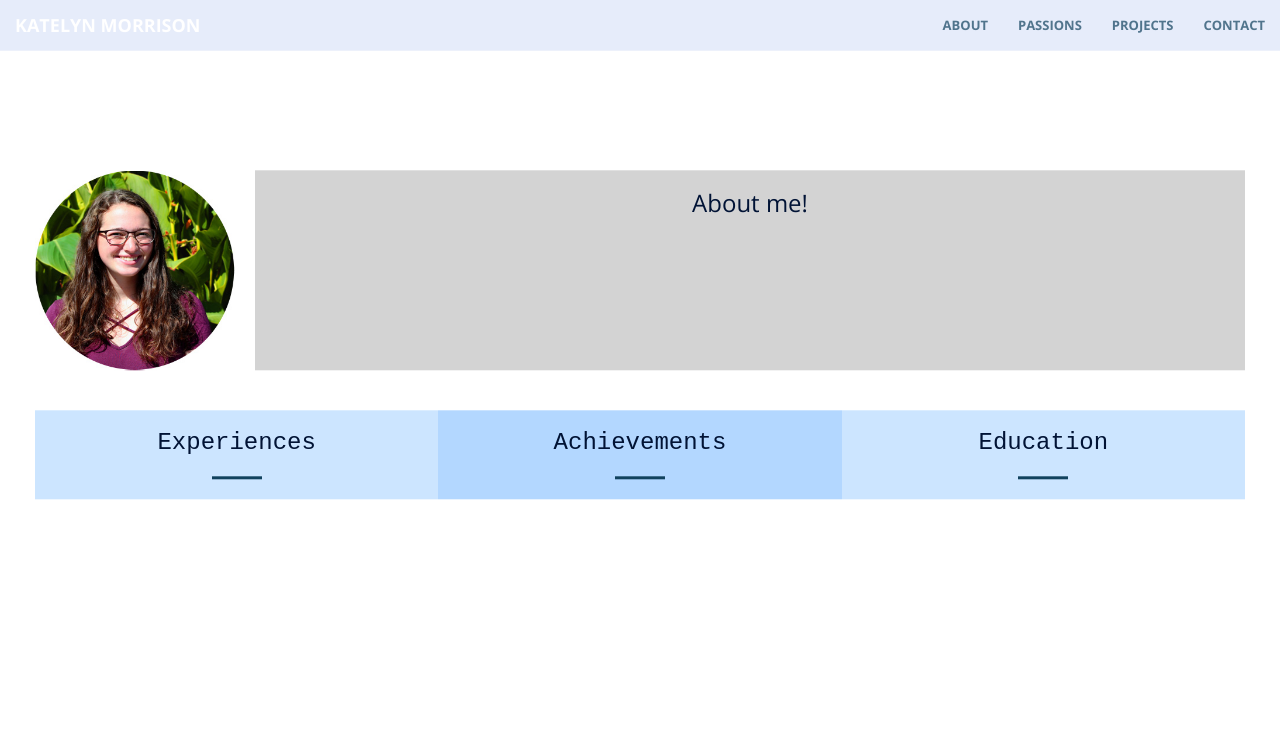
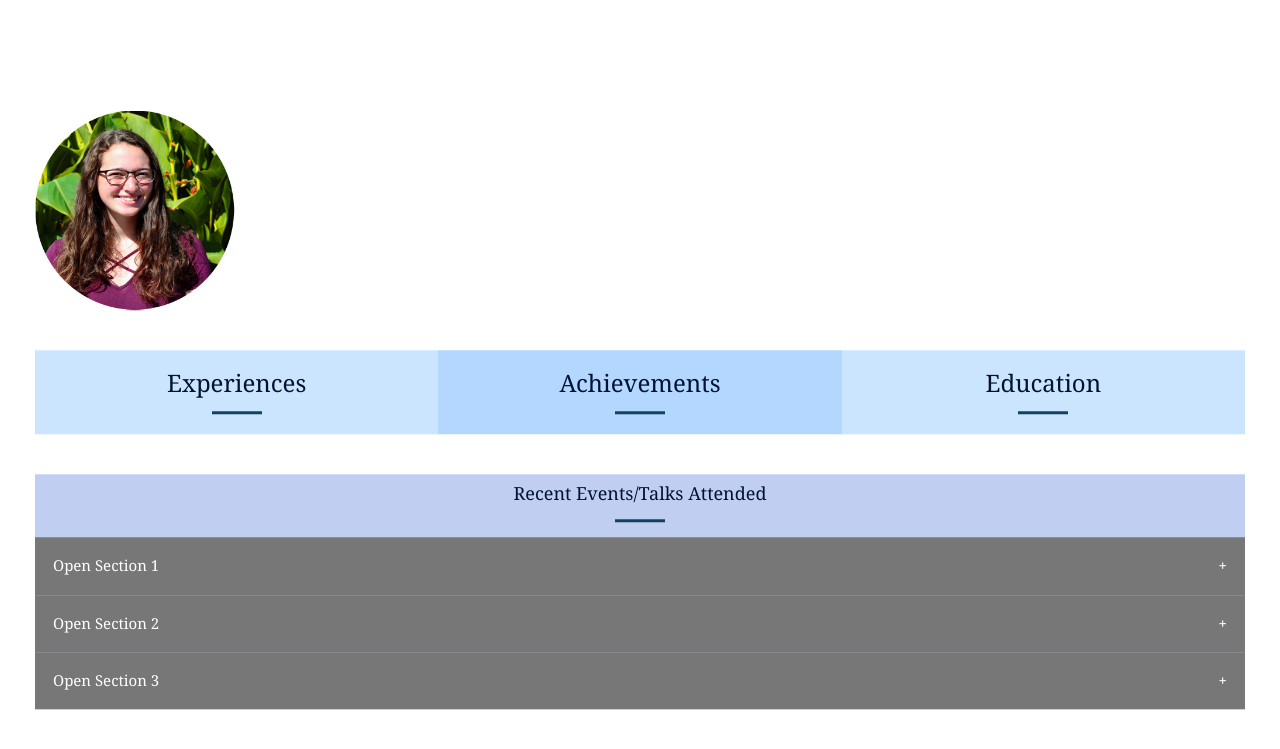
Before and after one commit to katelyn98/PersonalWebsite, a Jekyll site: the page built from index.md, in a window 1280 px wide and 900 px high. Shown: the top 749 px of the window. Built offline with Jekyll 4.4.1, drawn with Linux system fonts in a browser that asks for light colours; some of the changed text lies outside the part shown.

Commit message:
delete navbar and about section

```diff
--- a/_includes/call-to-action.html
+++ b/_includes/call-to-action.html
@@ -1,4 +1,4 @@
-<section class="bg-primary" id="about">
+<!-- <section class="bg-primary" id="about">
     <div class="container">
         <div class="row">
             <div class="col-lg-8 col-lg-offset-2 text-center">
@@ -9,4 +9,4 @@
             </div>
         </div>
     </div>
-</section>
+</section> -->
--- a/_includes/header.html
+++ b/_includes/header.html
@@ -1,31 +1,9 @@
 <header>
     <div class="header-content">
         <div class="row">
-            <!-- <div class="slideshow-container">
-                <div class="mySlides">
-                    <q>Create the things you wish existed</q>
-                    <p class="author">- Anonymous</p>
-                </div>
-                <div class="mySlides">
-                    <q>Here's to the crazy ones...</q>
-                    <p class="author">- Steve Jobs</p>
-                </div>
-                <a class="prev" onclick="plusSlides(-1)">&#10094;</a>
-                <a class="next" onclick="plusSlides(1)">&#10095;</a>
-            </div>
-
-            <div class="dot-container">
-                <span class="dot" onclick="currentSlide(1)"></span>
-                <span class="dot" onclick="currentSlide(2)"></span>
-                <span class="dot" onclick="currentSlide(3)"></span>
-            </div> -->
             <div class="profile">
                 <img src="img/portfolio/MillenniumFellowshipProfilePic.jpg" width=200 height=200>
             </div>
-            <div class="info" style="background-color:lightgrey">
-                <h3>About me!</h3>
-            </div>
-            <hr>
         </div>
         <div class="row">
             <div class="box" style="background-color: rgb(204, 229, 255)">
@@ -46,6 +24,42 @@
                 <p id="info-middle">
 
                 </p>
+            </div>
+        </div>
+        <div class="row">
+            <div class="info">
+                <h4>Recent Events/Talks Attended</h4>
+                <hr>
+
+                <button class="collapsible">Open Section 1</button>
+                <div class="content">
+                    <p>Lorem ipsum dolor sit amet, consectetur adipisicing elit, sed do eiusmod tempor incididunt ut labore et dolore magna aliqua. Ut enim ad minim veniam, quis nostrud exercitation ullamco laboris nisi ut aliquip ex ea commodo consequat.</p>
+                </div>
+                <button class="collapsible">Open Section 2</button>
+                <div class="content">
+                    <p>Lorem ipsum dolor sit amet, consectetur adipisicing elit, sed do eiusmod tempor incididunt ut labore et dolore magna aliqua. Ut enim ad minim veniam, quis nostrud exercitation ullamco laboris nisi ut aliquip ex ea commodo consequat.</p>
+                </div>
+                <button class="collapsible">Open Section 3</button>
+                <div class="content">
+                    <p>Lorem ipsum dolor sit amet, consectetur adipisicing elit, sed do eiusmod tempor incididunt ut labore et dolore magna aliqua. Ut enim ad minim veniam, quis nostrud exercitation ullamco laboris nisi ut aliquip ex ea commodo consequat.</p>
+                </div>
+
+                <script>
+                    var coll = document.getElementsByClassName("collapsible");
+                    var i;
+
+                    for (i = 0; i < coll.length; i++) {
+                        coll[i].addEventListener("click", function() {
+                            this.classList.toggle("active");
+                            var content = this.nextElementSibling;
+                            if (content.style.maxHeight){
+                                content.style.maxHeight = null;
+                            } else {
+                                content.style.maxHeight = content.scrollHeight + "px";
+                            }
+                        });
+                    }
+                </script>
             </div>
         </div>
     </div>
--- a/_includes/nav.html
+++ b/_includes/nav.html
@@ -1,6 +1,6 @@
-<nav id="mainNav" class="navbar navbar-default navbar-fixed-top">
+<!-- <nav id="mainNav" class="navbar navbar-default navbar-fixed-top">
     <div class="container-fluid">
-        <!-- Brand and toggle get grouped for better mobile display -->
+        Brand and toggle get grouped for better mobile display
         <div class="navbar-header">
             <button type="button" class="navbar-toggle collapsed" data-toggle="collapse" data-target="#bs-example-navbar-collapse-1">
                 <span class="sr-only">Toggle navigation</span>
--- a/_includes/portfolio.html
+++ b/_includes/portfolio.html
@@ -1,4 +1,7 @@
 <section class="no-padding" id="portfolio">
+    <div class="title">
+        <h2>Research & Projects</h2>
+    </div>
     <div class="container-fluid">
         <div class="row no-gutter">
             <div class="col-lg-4 col-sm-6">
--- a/_includes/services.html
+++ b/_includes/services.html
@@ -34,7 +34,7 @@
                 <div class="service-box">
                     <i class="fa fa-4x fa-language wow bounceIn text-primary" data-wow-delay=".3s"></i>
                     <h3>Cultures</h3>
-                    <p class="text-muted">Currently focusing on Latin America and the different cultural tradition that are spread throughout the continent. </p>
+                    <p class="text-muted">Currently focusing on Latin America and the different cultural traditions that are spread throughout the continent. </p>
                 </div>
             </div>
         </div>
--- a/_sass/_base.scss
+++ b/_sass/_base.scss
@@ -58,7 +58,7 @@
 }
 
 section {
-    padding: 100px 0;
+    padding: 50px 0;
 }
 
 aside {
@@ -69,85 +69,85 @@
     padding: 0;
 }
 
-// Navigation
+// // Navigation
 
-.navbar-default {
-    background-color:rgb(205, 217, 245);
-    border-color: rgba($theme-dark, .5);
-    @include sans-serif-font;
-    @include transition-all;
-    .navbar-header .navbar-brand {
-        color: $theme-primary;
-        @include sans-serif-font;
-        font-weight: 700;
-        text-transform: uppercase;
-        &:hover,
-        &:focus {
-            color: darken($theme-primary, 10%);
-        }
-    }
-    .nav {
-        > li {
-            > a,
-            > a:focus {
-                text-transform: uppercase;
-                font-weight: 700;
-                font-size: 13px;
-                color: $theme-dark;
-                &:hover {
-                    color: $theme-primary;
-                }
-            }
-            &.active {
-                > a,
-                > a:focus {
-                    color: $theme-primary !important;
-                    background-color: transparent;
-                    &:hover {
-                        background-color: transparent;
-                    }
-                }
-            }
-        }
-    }
-    @media (min-width: 768px) {
-        background-color: rgba(rgb(205, 217, 245), .5);
-        border-color: rgba(white, .3);
-        .navbar-header .navbar-brand {
-            color: rgba( $theme-primary, .9 );
-            &:hover,
-            &:focus {
-                color: white;
-            }
-        }
-        .nav > li > a,
-        .nav > li > a:focus {
-            color: rgba($theme-primary, .7);
-            &:hover {
-                color: rgba($theme-dark, .5);
-            }
-        }
-        &.affix {
-            background-color: white;
-            border-color: rgba($theme-dark, .5);
-            .navbar-header .navbar-brand {
-                color: $theme-primary;
-                font-size: 14px;
-                &:hover,
-                &:focus {
-                    color: darken($theme-primary, 10%);
-                }
-            }
-            .nav > li > a,
-            .nav > li > a:focus {
-                color: $theme-dark;
-                &:hover {
-                    color: $theme-primary;
-                }
-            }
-        }
-    }
-}
+// .navbar-default {
+//     background-color:rgb(205, 217, 245);
+//     border-color: rgba($theme-dark, .5);
+//     @include sans-serif-font;
+//     @include transition-all;
+//     .navbar-header .navbar-brand {
+//         color: $theme-primary;
+//         @include sans-serif-font;
+//         font-weight: 700;
+//         text-transform: uppercase;
+//         &:hover,
+//         &:focus {
+//             color: darken($theme-primary, 10%);
+//         }
+//     }
+//     .nav {
+//         > li {
+//             > a,
+//             > a:focus {
+//                 text-transform: uppercase;
+//                 font-weight: 700;
+//                 font-size: 13px;
+//                 color: $theme-dark;
+//                 &:hover {
+//                     color: $theme-primary;
+//                 }
+//             }
+//             &.active {
+//                 > a,
+//                 > a:focus {
+//                     color: $theme-primary !important;
+//                     background-color: transparent;
+//                     &:hover {
+//                         background-color: transparent;
+//                     }
+//                 }
+//             }
+//         }
+//     }
+//     @media (min-width: 768px) {
+//         background-color: rgba(rgb(205, 217, 245), .5);
+//         border-color: rgba(white, .3);
+//         .navbar-header .navbar-brand {
+//             color: rgba( $theme-primary, .9 );
+//             &:hover,
+//             &:focus {
+//                 color: white;
+//             }
+//         }
+//         .nav > li > a,
+//         .nav > li > a:focus {
+//             color: rgba($theme-primary, .7);
+//             &:hover {
+//                 color: rgba($theme-dark, .5);
+//             }
+//         }
+//         &.affix {
+//             background-color: white;
+//             border-color: rgba($theme-dark, .5);
+//             .navbar-header .navbar-brand {
+//                 color: $theme-primary;
+//                 font-size: 14px;
+//                 &:hover,
+//                 &:focus {
+//                     color: darken($theme-primary, 10%);
+//                 }
+//             }
+//             .nav > li > a,
+//             .nav > li > a:focus {
+//                 color: $theme-dark;
+//                 &:hover {
+//                     color: $theme-primary;
+//                 }
+//             }
+//         }
+//     }
+// }
 
 // Homepage Header
 
@@ -166,75 +166,9 @@
         padding: 100px 15px 100px;
         top: 50%;
 
-        // .slideshow-container {
-        //     position: relative;
-        //     background: #cce6ff
-        // }
-
-        // .mySlides {
-        //     display: none;
-        //     padding: 25px;
-        //     text-align: center;
-        // }
-
-        // .prev, .next {
-        //     cursor: pointer;
-        //     position: absolute;
-        //     top: 50%;
-        //     width: auto;
-        //     margin-top: -30px;
-        //     padding: 16px;
-        //     color: #888;
-        //     font-weight: bold;
-        //     font-size: 20px;
-        //     border-radius: 0 3px 3px 0;
-        //     user-select: none;
-        // }
-
-        // .prev {
-        //     position: absolute;
-        //     left: 0;
-        // }
-
-        // .next{
-        //     position: absolute;
-        //     right: 0;
-        //     border-radius: 3px 0 0 3px;
-        // }
-
-        // .prev:hover, .next:hover {
-        //     background-color: rgba(0, 0, 0, 0.8);
-        //     color: white;
-        // }
-
-        // .dot-container {
-        //     text-align: center;
-        //     padding: 5px;
-        //     background: #ddd;
-        // }
-
-        // .dot {
-        //     cursor: pointer;
-        //     height: 11px;
-        //     width: 11px;
-        //     margin: 0 2px;
-        //     background-color: #bbb;
-        //     border-radius: 35%;
-        //     display: inline-block;
-        //     transition: background-color 0.6s ease;
-        // }
-
-        // .active, .dot:hover {
-        //     background-color: #717171;
-        // }
-
-        // q {font-style:italic;}
-
-        // .author {color: cornflowerblue;}
-
         .profile {
             flex: left;
-            padding-right: 20px;
+            margin-top: 150px;
         }
 
         .profile img {
@@ -244,7 +178,53 @@
 
         .info {
             flex: 50%;
+            background-color: rgb(192, 207, 241);
         }
+
+        hr {
+            margin: 15px auto;
+        }
+
+        h4 {
+            font-family: Cambria;
+        }
+
+        .collapsible {
+            background-color: #777;
+            color: white;
+            cursor: pointer;
+            padding: 18px;
+            width: 100%;
+            border: none;
+            text-align: left;
+            outline: none;
+            font-size: 15px;
+          }
+
+          .active, .collapsible:hover {
+            background-color: #555;
+          }
+
+          .collapsible:after {
+            content: '\002B';
+            color: white;
+            font-weight: bold;
+            float: right;
+            margin-left: 5px;
+          }
+
+          .active:after {
+            content: "\2212";
+          }
+
+          .content {
+            padding: 0 18px;
+            max-height: 0;
+            overflow: hidden;
+            transition: max-height 0.2s ease-out;
+            background-color: #f1f1f1;
+          }
+
         .header-content-inner {
             h1 {
                 font-weight: 500;
@@ -254,7 +234,7 @@
                 color: rgba( $theme-primary, .9 );
             }
             hr {
-                margin: 30px auto;
+                margin: 20px auto;
             }
 
         }
@@ -269,7 +249,7 @@
         }
 
         #title{
-            font-family: monospace;
+            font-family: cambria;
         }
 
     }
@@ -341,6 +321,12 @@
     p {
         margin-bottom: 0;
     }
+}
+
+.title h2 {
+    text-align: center;
+    flex: flex;
+    padding-bottom: 20px;
 }
 
 .portfolio-box {
```
Also changed, not shown: other parts of _includes/nav.html (+4 -4 lines).
